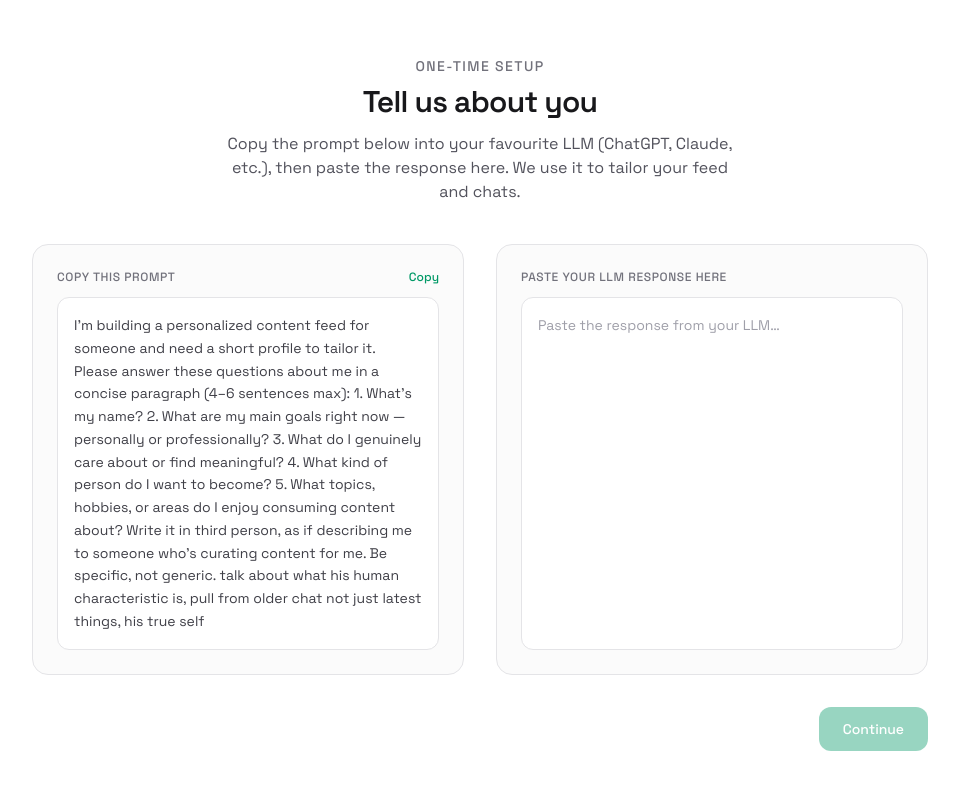
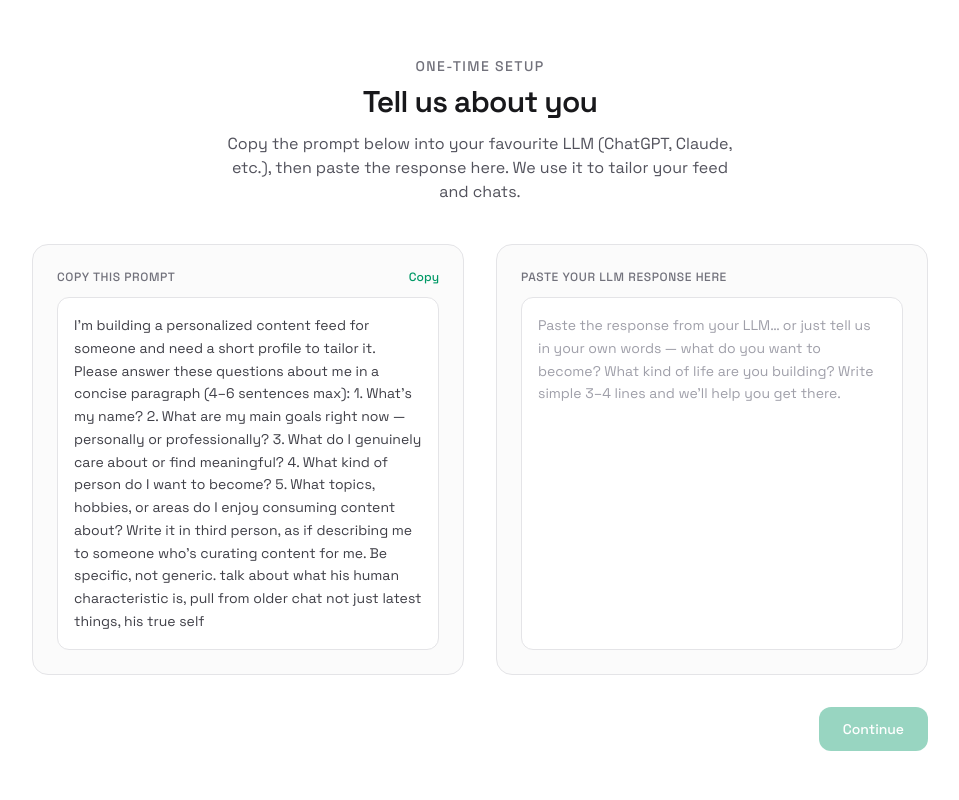
Before and after one commit to garvishtayal/dis-connect, a React (Vite) app in the folder frontend/: page /initial in a window 1280 px wide. Shown: the top 800 px of the page, without its empty margins (160-1119 px from the left). Built offline with nearby package versions, Linux system fonts and the light colour scheme; no server answers; sample sign-in values are in the browser's storage.

Commit message:
chore(frontend): update placeholder on /initial

```diff
--- a/frontend/src/pages/Initial.jsx
+++ b/frontend/src/pages/Initial.jsx
@@ -90,7 +90,7 @@ function InitialPage() {
               id="paste-response"
               value={pastedResponse}
               onChange={(e) => setPastedResponse(e.target.value)}
-              placeholder="Paste the response from your LLM…"
+              placeholder="Paste the response from your LLM… or just tell us in your own words — what do you want to become? What kind of life are you building? Write simple 3–4 lines and we'll help you get there."
               className="flex-1 min-h-[140px] w-full rounded-xl bg-white border border-zinc-200 p-4 text-zinc-700 text-sm leading-relaxed placeholder:text-zinc-400 resize-none focus:outline-none focus:border-zinc-400 focus:ring-1 focus:ring-zinc-300/50 transition-colors"
               disabled={isPending}
             />
```
